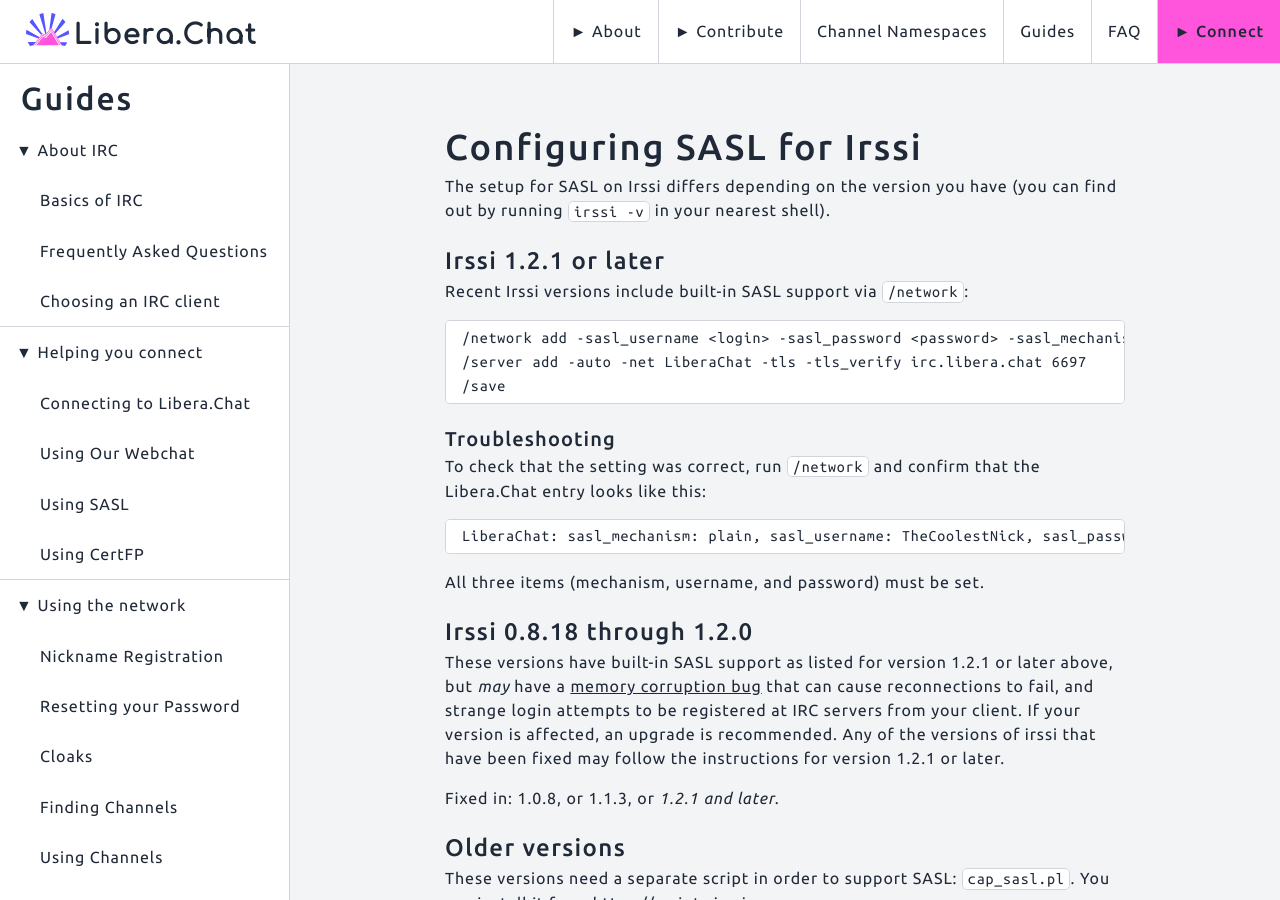
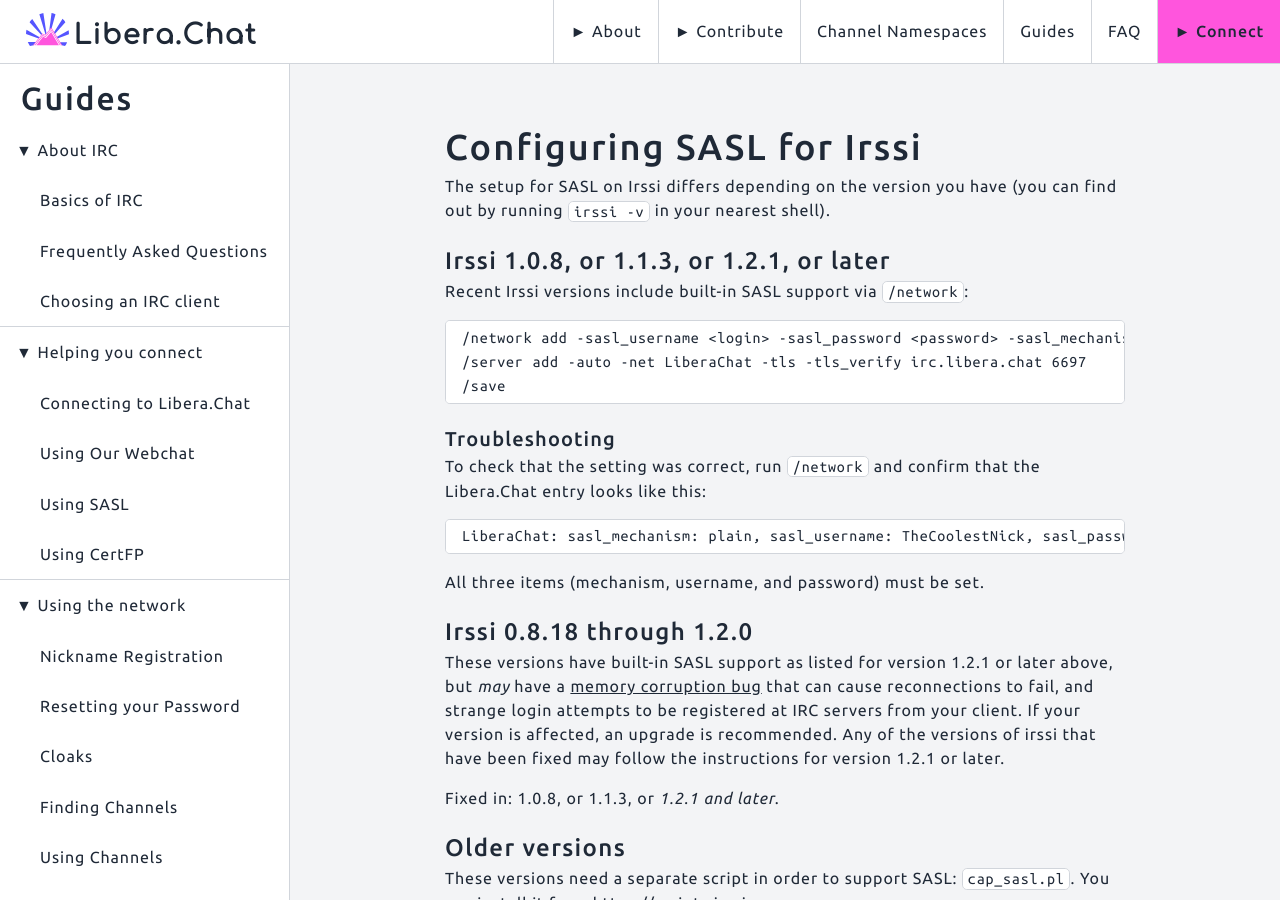
Before and after one commit to Libera-Chat/libera-chat.github.io, a Jekyll site: the page built from content/_guides/sasl/irssi.md, in a window 1280 px wide and 900 px high. Built offline with Jekyll 4.4.1, drawn with Linux system fonts in a browser that asks for light colours.

Commit message:
Irssi sasl: spell out version numbers

```diff
--- a/content/_guides/sasl/irssi.md
+++ b/content/_guides/sasl/irssi.md
@@ -7,7 +7,7 @@
 The setup for SASL on Irssi differs depending on the version you have (you can
 find out by running `irssi -v` in your nearest shell).
 
-## Irssi 1.2.1 or later
+## Irssi 1.0.8, or 1.1.3, or 1.2.1, or later
 
 Recent Irssi versions include built-in SASL support via `/network`:
 
```
